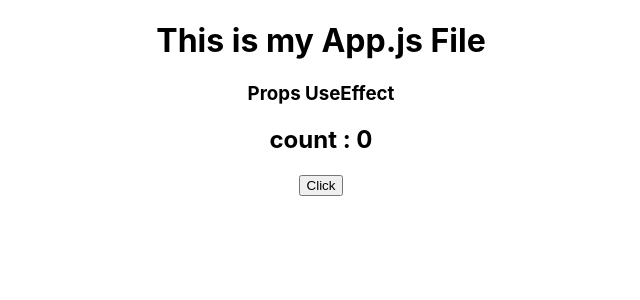
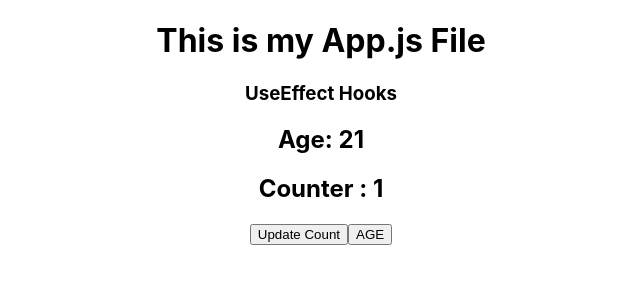
Before and after one commit to Farhan559/React_Project, a React (Create React App) app: page / in a window 1280 px wide. Shown: the top 300 px of the page, without its empty margins (319-959 px from the left). Built offline with nearby package versions, Linux system fonts and the light colour scheme.

Commit message:
fix: changes resolved

```diff
--- a/src/App.js
+++ b/src/App.js
@@ -1,8 +1,8 @@
 // import React,{useState} from 'react';
 import { useState } from 'react';
 import './App.css';
-import PropsUseEffect from './PropsUseEffect';
-// import UseEffectHook from './components/UseEffectHook';
+// import PropsUseEffect from './PropsUseEffect';
+import UseEffectHook from './components/UseEffectHook';
 // import ComponentClass from './components/ComponentClass';
 // import ComponentDidUpdate from './ComponentDidUpdate';
 // import FormCheck from './FormCheck';
@@ -44,9 +44,9 @@ function App() {
       {/* <FormCheck /> */}
       {/* <ComponentDidUpdate /> */}
       {/* <ComponentClass /> */}
-      {/* <UseEffectHook /> */}
-      <PropsUseEffect data={count}/>
-      <button onClick={()=>setCount(count+1)}>Click</button>
+      <UseEffectHook />
+      {/* <PropsUseEffect data={count}/> */}
+      {/* <button onClick={()=>setCount(count+1)}>Click</button> */}
     </div>
   );
 }
--- a/src/PropsUseEffect.jsx
+++ b/src/PropsUseEffect.jsx
@@ -2,7 +2,7 @@ import React, { useEffect } from 'react'
 
 function PropsUseEffect(props) {
     useEffect(()=>{
-        console.log('UseEffect call')
+        console.log('UseEffect call',props)
     })
   return (
     <>
--- a/src/components/UseEffectHook.jsx
+++ b/src/components/UseEffectHook.jsx
@@ -1,15 +1,18 @@
 import React, { useEffect, useState } from 'react'
 
 function UseEffectHook() {
-    const[count,setCount] = useState(0);
+    const[age,setAge] = useState(21);
+    const[count,setCount] = useState(1);
     useEffect(()=>{
         console.log('UseEffect Hook in React');
-    })
+    },[age])
   return (
     <>
     <h3>UseEffect Hooks</h3>
+    <h2>Age: {age}</h2>
     <h2>Counter : {count}</h2>
-    <button onClick={()=>setCount(1)}>Update</button>
+    <button onClick={()=>setCount(1)}>Update Count</button>
+    <button onClick={()=>{setAge(age+1)}}>AGE</button>
     </>
   )
 }
```
